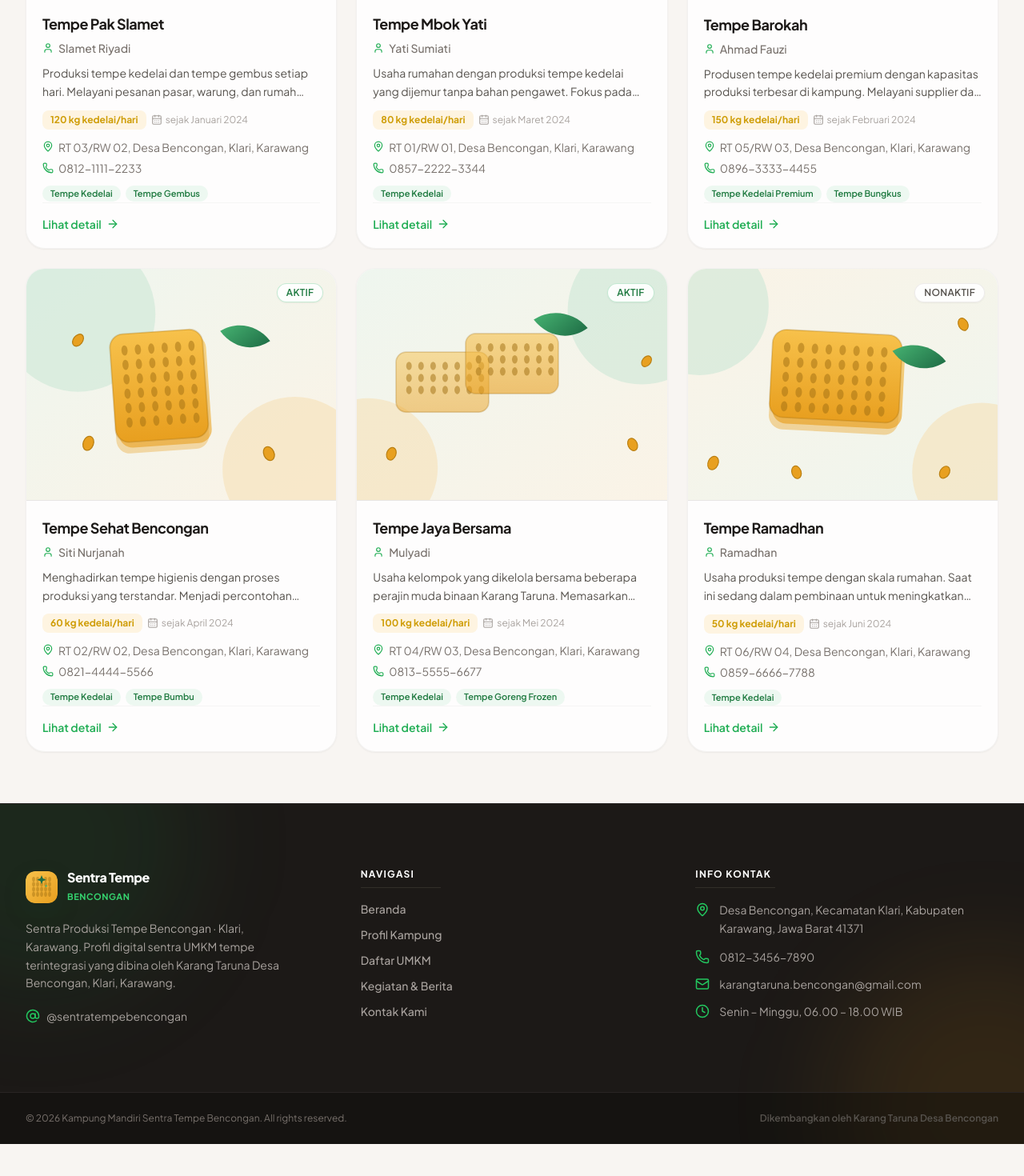
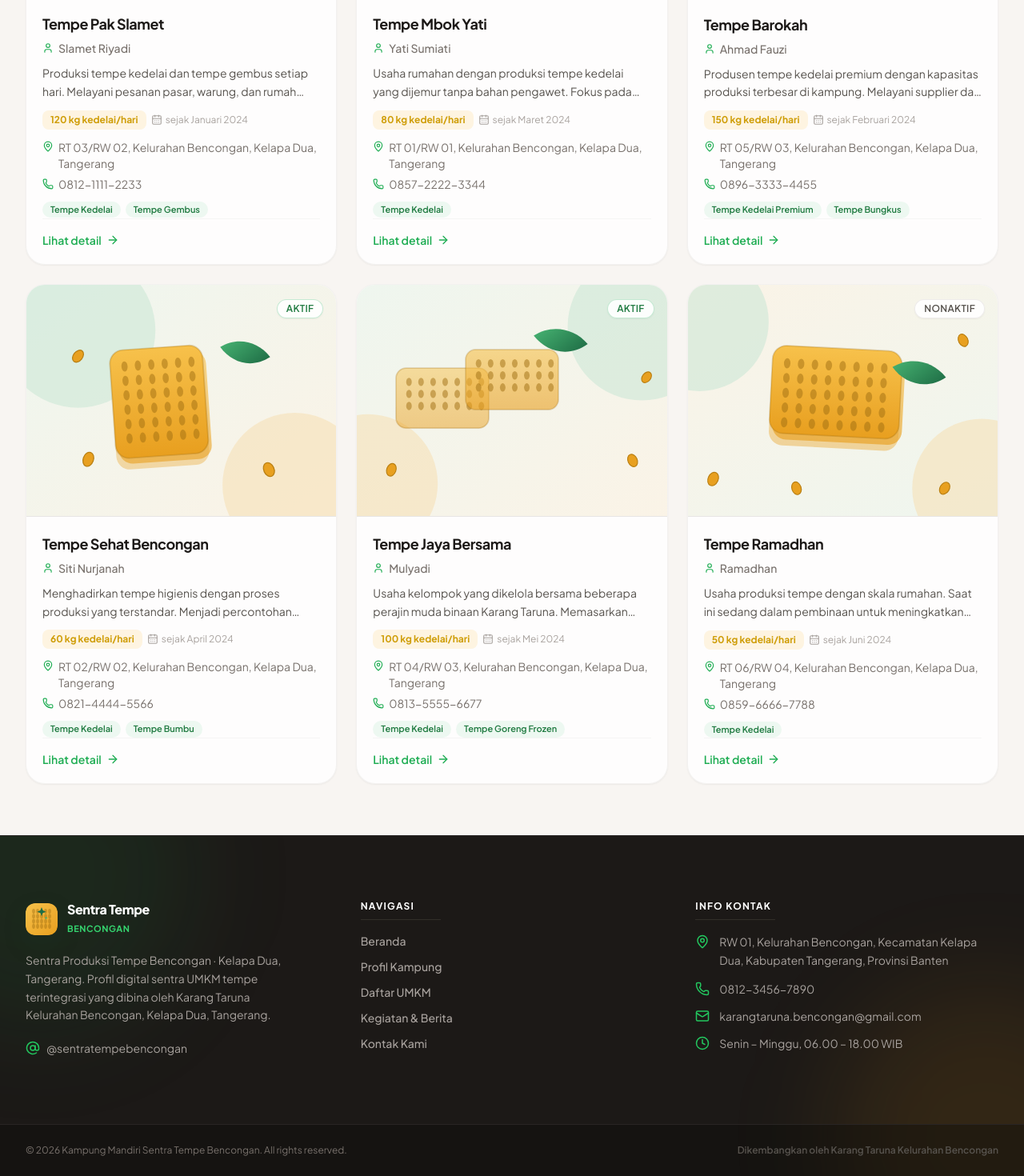
Before and after one commit to rizkii01/kampung-mandiri, a React (Vite) app in the folder frontend/: page /umkm in a window 1280 px wide. Shown: the part 762-2232 px from the top of the page at 80% size. Before the commit the page ends 2192 px from the top, so only its background shows below. Built offline with nearby package versions, Linux system fonts and the light colour scheme.

Commit message:
fix(data): perbarui alamat ke RW 01 Kelurahan Bencongan, Kelapa Dua, Tangerang, Banten

```diff
--- a/frontend/index.html
+++ b/frontend/index.html
@@ -7,13 +7,13 @@
     <title>Sentra Tempe Bencongan — Kampung Mandiri</title>
     <meta
       name="description"
-      content="Portal digital Kampung Mandiri Sentra Tempe Bencongan, Klari, Karawang. Profil kampung tempe, daftar UMKM perajin tempe, kegiatan Karang Taruna, galeri foto, dan kontak."
+      content="Portal digital Kampung Mandiri Sentra Tempe Kelurahan Bencongan, Kelapa Dua, Tangerang. Profil kampung tempe, daftar UMKM perajin tempe, kegiatan Karang Taruna, galeri foto, dan kontak."
     />
     <meta
       name="keywords"
-      content="sentra tempe bencongan, kampung mandiri, kampung tempe, tempe karawang, tempe klari, tempe bencongan, umkm tempe, karang taruna bencongan"
+      content="sentra tempe bencongan, sentra tempe, kampung mandiri, kampung tempe, tempe, tempe bencongan, umkm tempe, karang taruna bencongan"
     />
-    <meta name="author" content="Karang Taruna Desa Bencongan" />
+    <meta name="author" content="Karang Taruna Kelurahan Bencongan" />
     <meta name="robots" content="index, follow" />
     <meta name="theme-color" content="#14532d" />
     <link rel="canonical" href="https://kampung-mandiri.vercel.app/" />
@@ -23,7 +23,7 @@
     <meta property="og:title" content="Sentra Tempe Bencongan — Kampung Mandiri" />
     <meta
       property="og:description"
-      content="Portal digital Kampung Mandiri Sentra Tempe Bencongan, Klari, Karawang. Profil kampung tempe, daftar UMKM perajin tempe, kegiatan Karang Taruna, galeri foto, dan kontak."
+      content="Portal digital Kampung Mandiri Sentra Tempe Kelurahan Bencongan, Kelapa Dua, Tangerang. Profil kampung tempe, daftar UMKM perajin tempe, kegiatan Karang Taruna, galeri foto, dan kontak."
     />
     <meta property="og:url" content="https://kampung-mandiri.vercel.app/" />
     <meta property="og:image" content="https://kampung-mandiri.vercel.app/images/hero-tempe.svg" />
@@ -33,7 +33,7 @@
     <meta name="twitter:title" content="Sentra Tempe Bencongan — Kampung Mandiri" />
     <meta
       name="twitter:description"
-      content="Portal digital Kampung Mandiri Sentra Tempe Bencongan, Klari, Karawang. Profil kampung tempe, daftar UMKM perajin tempe, kegiatan Karang Taruna, galeri foto, dan kontak."
+      content="Portal digital Kampung Mandiri Sentra Tempe Kelurahan Bencongan, Kelapa Dua, Tangerang. Profil kampung tempe, daftar UMKM perajin tempe, kegiatan Karang Taruna, galeri foto, dan kontak."
     />
     <meta name="twitter:image" content="https://kampung-mandiri.vercel.app/images/hero-tempe.svg" />
 
@@ -44,12 +44,11 @@
         "name": "Kampung Mandiri Sentra Tempe Bencongan",
         "url": "https://kampung-mandiri.vercel.app",
         "logo": "https://kampung-mandiri.vercel.app/favicon.svg",
-        "description": "Sentra produksi tempe Desa Bencongan, Kecamatan Klari, Kabupaten Karawang, yang dikelola bersama masyarakat dan Karang Taruna.",
+        "description": "Sentra produksi tempe Kelurahan Bencongan, Kecamatan Kelapa Dua, Kabupaten Tangerang, yang dikelola oleh masyarakat RW 01.",
         "address": {
           "@type": "PostalAddress",
-          "addressLocality": "Klari",
-          "addressRegion": "Jawa Barat",
-          "postalCode": "41371",
+          "addressLocality": "Kelapa Dua",
+          "addressRegion": "Banten",
           "addressCountry": "ID"
         },
         "email": "karangtaruna.bencongan@gmail.com"
--- a/frontend/src/components/Seo.tsx
+++ b/frontend/src/components/Seo.tsx
@@ -5,7 +5,7 @@
 export const SITE_NAME = 'Kampung Mandiri Sentra Tempe'
 export const SITE_TITLE = 'Sentra Tempe Bencongan — Kampung Mandiri'
 export const DEFAULT_DESCRIPTION =
-  'Portal digital Kampung Mandiri Sentra Tempe Bencongan, Klari, Karawang. Profil kampung tempe, daftar UMKM perajin tempe, kegiatan Karang Taruna, galeri foto, dan kontak.'
+  'Portal digital Kampung Mandiri Sentra Tempe Kelurahan Bencongan, Kelapa Dua, Tangerang. Profil kampung tempe, daftar UMKM perajin tempe, kegiatan Karang Taruna, galeri foto, dan kontak.'
 
 const DEFAULT_IMAGE = `${SITE_URL}/images/hero-tempe.svg`
 
--- a/frontend/src/components/layout/Footer.tsx
+++ b/frontend/src/components/layout/Footer.tsx
@@ -33,7 +33,7 @@
             </span>
           </div>
           <p className="mt-4 max-w-xs text-sm leading-relaxed text-stone-400">
-            {siteProfile.tagline}. Profil digital sentra UMKM tempe terintegrasi yang dibina oleh Karang Taruna Desa Bencongan, Klari, Karawang.
+            {siteProfile.tagline}. Profil digital sentra UMKM tempe terintegrasi yang dibina oleh Karang Taruna Kelurahan Bencongan, Kelapa Dua, Tangerang.
           </p>
           {siteProfile.instagram && (
             <motion.a
@@ -91,7 +91,7 @@
       <div className="relative border-t border-stone-800 bg-stone-950/40">
         <div className="mx-auto flex max-w-7xl flex-col items-center justify-between gap-3 px-4 py-6 text-center text-xs text-stone-500 sm:flex-row sm:px-6 lg:px-8">
           <p>© {new Date().getFullYear()} Kampung Mandiri Sentra Tempe Bencongan. All rights reserved.</p>
-          <p className="font-semibold text-stone-600">Dikembangkan oleh Karang Taruna Desa Bencongan</p>
+          <p className="font-semibold text-stone-600">Dikembangkan oleh Karang Taruna Kelurahan Bencongan</p>
         </div>
       </div>
     </footer>
--- a/frontend/src/data/mock.ts
+++ b/frontend/src/data/mock.ts
@@ -3,11 +3,11 @@
 export const siteProfile: SiteProfile = {
   id: 'profile-1',
   nama: 'Kampung Mandiri Sentra Tempe',
-  tagline: 'Sentra Produksi Tempe Bencongan · Klari, Karawang',
+  tagline: 'Sentra Produksi Tempe Bencongan · Kelapa Dua, Tangerang',
   deskripsi:
-    'Kampung Mandiri Sentra Tempe Bencongan merupakan kawasan kampung tempe yang dikelola bersama oleh masyarakat dan Karang Taruna Desa Bencongan, Kecamatan Klari, Kabupaten Karawang. Berawal dari tradisi perajin tempe turun-temurun, kampung ini kini berkembang menjadi sentra produksi tempe yang melibatkan puluhan unit usaha mikro, kecil, dan menengah (UMKM).',
+    'Kampung Mandiri Sentra Tempe Bencongan merupakan kawasan kampung tempe yang dikelola bersama oleh masyarakat dan Karang Taruna Kelurahan Bencongan, Kecamatan Kelapa Dua, Kabupaten Tangerang. Berawal dari tradisi perajin tempe turun-temurun, kampung ini kini berkembang menjadi sentra produksi tempe yang melibatkan puluhan unit usaha mikro, kecil, dan menengah (UMKM).',
   sejarah:
-    'Tradisi pembuatan tempe di Desa Bencongan sudah ada sejak beberapa dekade lalu. Sebagian besar warga menggantungkan hidupnya pada usaha produksi tempe yang diwariskan secara turun-temurun, mulai dari pengolahan kedelai, fermentasi, hingga distribusi ke pasar-pasar tradisional di Karawang dan sekitarnya.\n\nDengan potensi yang besar tersebut, Karang Taruna Desa Bencongan menggagas program kerja "Kampung Mandiri" untuk membina, mengorganisir, dan mendigitalkan potensi UMKM tempe di kampung ini. Program ini menjadikan Bencongan sebagai kampung tempe yang mandiri secara ekonomi, terorganisir dengan baik, dan dikenal luas oleh masyarakat.\n\nMelalui pendampingan produksi, peningkatan higienitas, serta pemasaran bersama, para perajin kini dapat memasarkan produknya lebih luas — tidak hanya pasar lokal, tetapi juga ke kota-kota besar di sekitar Jabodetabek.',
+    'Tradisi pembuatan tempe di Kelurahan Bencongan sudah ada sejak beberapa dekade lalu. Sebagian besar warga menggantungkan hidupnya pada usaha produksi tempe yang diwariskan secara turun-temurun, mulai dari pengolahan kedelai, fermentasi, hingga distribusi ke pasar-pasar tradisional di Tangerang dan sekitarnya.\n\nDengan potensi yang besar tersebut, Karang Taruna Kelurahan Bencongan menggagas program kerja "Kampung Mandiri" untuk membina, mengorganisir, dan mendigitalkan potensi UMKM tempe di kampung ini. Program ini menjadikan Bencongan sebagai kampung tempe yang mandiri secara ekonomi, terorganisir dengan baik, dan dikenal luas oleh masyarakat.\n\nMelalui pendampingan produksi, peningkatan higienitas, serta pemasaran bersama, para perajin kini dapat memasarkan produknya lebih luas — tidak hanya pasar lokal, tetapi juga ke kota-kota besar di sekitar Jabodetabek.',
   visi:
     'Menjadi kampung mandiri yang unggul dalam produksi tempe berkualitas, berdaya saing, dan mampu mensejahterakan seluruh masyarakatnya.',
   misi: [
@@ -17,7 +17,7 @@
     'Mendigitalkan profil dan promosi kampung tempe agar dikenal masyarakat luas.',
     'Menumbuhkan regenerasi perajin muda melalui pembinaan Karang Taruna.',
   ],
-  alamat: 'Desa Bencongan, Kecamatan Klari, Kabupaten Karawang, Jawa Barat 41371',
+  alamat: 'RW 01, Kelurahan Bencongan, Kecamatan Kelapa Dua, Kabupaten Tangerang, Provinsi Banten',
   noHp: '0812-3456-7890',
   email: 'karangtaruna.bencongan@gmail.com',
   jamOperasional: 'Senin – Minggu, 06.00 – 18.00 WIB',
@@ -33,7 +33,7 @@
     pemilik: 'Slamet Riyadi',
     deskripsi:
       'Produksi tempe kedelai dan tempe gembus setiap hari. Melayani pesanan pasar, warung, dan rumah tangga. Menjaga kualitas dengan pemilihan kedelai lokal dan proses fermentasi yang bersih.',
-    alamat: 'RT 03/RW 02, Desa Bencongan, Klari, Karawang',
+    alamat: 'RT 03/RW 02, Kelurahan Bencongan, Kelapa Dua, Tangerang',
     noHp: '0812-1111-2233',
     kapasitas: '120 kg kedelai/hari',
     status: 'AKTIF',
@@ -47,7 +47,7 @@
     pemilik: 'Yati Sumiati',
     deskripsi:
       'Usaha rumahan dengan produksi tempe kedelai yang dijemur tanpa bahan pengawet. Fokus pada pemasaran ke tetangga dan pedagang sayur keliling.',
-    alamat: 'RT 01/RW 01, Desa Bencongan, Klari, Karawang',
+    alamat: 'RT 01/RW 01, Kelurahan Bencongan, Kelapa Dua, Tangerang',
     noHp: '0857-2222-3344',
     kapasitas: '80 kg kedelai/hari',
     status: 'AKTIF',
@@ -61,7 +61,7 @@
     pemilik: 'Ahmad Fauzi',
     deskripsi:
       'Produsen tempe kedelai premium dengan kapasitas produksi terbesar di kampung. Melayani supplier dan pasar induk, serta pemesanan partai besar.',
-    alamat: 'RT 05/RW 03, Desa Bencongan, Klari, Karawang',
+    alamat: 'RT 05/RW 03, Kelurahan Bencongan, Kelapa Dua, Tangerang',
     noHp: '0896-3333-4455',
     kapasitas: '150 kg kedelai/hari',
     status: 'AKTIF',
@@ -75,7 +75,7 @@
     pemilik: 'Siti Nurjanah',
     deskripsi:
       'Menghadirkan tempe higienis dengan proses produksi yang terstandar. Menjadi percontohan higienitas dalam program pembinaan Karang Taruna.',
-    alamat: 'RT 02/RW 02, Desa Bencongan, Klari, Karawang',
+    alamat: 'RT 02/RW 02, Kelurahan Bencongan, Kelapa Dua, Tangerang',
     noHp: '0821-4444-5566',
     kapasitas: '60 kg kedelai/hari',
     status: 'AKTIF',
@@ -89,7 +89,7 @@
     pemilik: 'Mulyadi',
     deskripsi:
       'Usaha kelompok yang dikelola bersama beberapa perajin muda binaan Karang Taruna. Memasarkan tempe ke beberapa kantin dan warung makan.',
-    alamat: 'RT 04/RW 03, Desa Bencongan, Klari, Karawang',
+    alamat: 'RT 04/RW 03, Kelurahan Bencongan, Kelapa Dua, Tangerang',
     noHp: '0813-5555-6677',
     kapasitas: '100 kg kedelai/hari',
     status: 'AKTIF',
@@ -103,7 +103,7 @@
     pemilik: 'Ramadhan',
     deskripsi:
       'Usaha produksi tempe dengan skala rumahan. Saat ini sedang dalam pembinaan untuk meningkatkan kualitas dan kapasitas produksi.',
-    alamat: 'RT 06/RW 04, Desa Bencongan, Klari, Karawang',
+    alamat: 'RT 06/RW 04, Kelurahan Bencongan, Kelapa Dua, Tangerang',
     noHp: '0859-6666-7788',
     kapasitas: '50 kg kedelai/hari',
     status: 'NONAKTIF',
@@ -118,9 +118,9 @@
     id: 'news-1',
     judul: 'Resmi Diluncurkan! Profil Digital Kampung Mandiri Sentra Tempe',
     ringkasan:
-      'Karang Taruna Desa Bencongan meluncurkan website profil digital kampung tempe sebagai bagian dari program kerja Kampung Mandiri.',
+      'Karang Taruna Kelurahan Bencongan meluncurkan website profil digital kampung tempe sebagai bagian dari program kerja Kampung Mandiri.',
     konten:
-      'Desa Bencongan, Klari — Karang Taruna Desa Bencongan resmi meluncurkan website profil digital Kampung Mandiri Sentra Tempe. Website ini menjadi langkah awal digitalisasi potensi kampung tempe agar dikenal oleh masyarakat luas.\n\nMelalui website ini, pengunjung dapat mengenal profil kampung, melihat daftar UMKM perajin tempe, hingga berita dan dokumentasi kegiatan yang telah dilakukan. Website ini juga menjadi salah satu bentuk transparansi program kerja Karang Taruna kepada masyarakat.\n\n"Kami berharap dengan adanya profil digital ini, Kampung Tempe Bencongan semakin dikenal and para perajin semakin terbantu dalam pemasarannya," ujar perwakilan Karang Taruna.\n\nKegiatan peluncuran dihadiri oleh perangkat desa, tokoh masyarakat, dan para perajin tempe setempat.',
+      'Kelurahan Bencongan, Kelapa Dua — Karang Taruna Kelurahan Bencongan resmi meluncurkan website profil digital Kampung Mandiri Sentra Tempe. Website ini menjadi langkah awal digitalisasi potensi kampung tempe agar dikenal oleh masyarakat luas.\n\nMelalui website ini, pengunjung dapat mengenal profil kampung, melihat daftar UMKM perajin tempe, hingga berita dan dokumentasi kegiatan yang telah dilakukan. Website ini juga menjadi salah satu bentuk transparansi program kerja Karang Taruna kepada masyarakat.\n\n"Kami berharap dengan adanya profil digital ini, Kampung Tempe Bencongan semakin dikenal and para perajin semakin terbantu dalam pemasarannya," ujar perwakilan Karang Taruna.\n\nKegiatan peluncuran dihadiri oleh perangkat desa, tokoh masyarakat, dan para perajin tempe setempat.',
     penulis: 'Karang Taruna Bencongan',
     tanggal: '2026-08-01',
     kategori: 'Program Kerja',
@@ -130,9 +130,9 @@
     id: 'news-2',
     judul: 'Panen Raya Tempe: Bencongan Pasok Ratusan Kilogram Setiap Hari',
     ringkasan:
-      'Produksi tempe di Kampung Bencongan mencapai ratusan kilogram per hari dan memenuhi kebutuhan pasar di Karawang hingga sekitarnya.',
+      'Produksi tempe di Kampung Bencongan mencapai ratusan kilogram per hari dan memenuhi kebutuhan pasar di Tangerang hingga sekitarnya.',
     konten:
-      'Kampung Tempe Bencongan menunjukkan kapasitas produksinya. Dari puluhan UMKM yang aktif, total produksi tempe diperkirakan mencapai ratusan kilogram kedelai per hari.\n\nProduksi tersebut didistribusikan ke pasar-pasar tradisional di Karawang, serta melayani pesanan warung, kantin, dan supplier di kota-kota sekitar.\n\nPeningkatan produksi ini tidak lepas dari pendampingan yang dilakukan Karang Taruna, mulai dari kualitas bahan baku, proses fermentasi, hingga pemasaran bersama.\n\nKe depan, para perajin berharap produksi dapat terus meningkat dan menjangkau pasar yang lebih luas lagi.',
+      'Kampung Tempe Bencongan menunjukkan kapasitas produksinya. Dari puluhan UMKM yang aktif, total produksi tempe diperkirakan mencapai ratusan kilogram kedelai per hari.\n\nProduksi tersebut didistribusikan ke pasar-pasar tradisional di Tangerang, serta melayani pesanan warung, kantin, dan supplier di kota-kota sekitar.\n\nPeningkatan produksi ini tidak lepas dari pendampingan yang dilakukan Karang Taruna, mulai dari kualitas bahan baku, proses fermentasi, hingga pemasaran bersama.\n\nKe depan, para perajin berharap produksi dapat terus meningkat dan menjangkau pasar yang lebih luas lagi.',
     penulis: 'Pengurus Karang Taruna',
     tanggal: '2026-07-18',
     kategori: 'Berita',
@@ -144,7 +144,7 @@
     ringkasan:
       'Program pembinaan Karang Taruna menghadirkan pelatihan higienitas untuk meningkatkan kualitas produksi tempe para perajin muda.',
     konten:
-      'Karang Taruna Desa Bencongan menggelar pelatihan higienitas produksi tempe bagi perajin muda. Pelatihan ini bertujuan meningkatkan standar kebersihan dalam proses produksi.\n\nMateri yang diberikan meliputi pengelolaan air, kebersihan alat produksi, penyimpanan kedelai, serta proses fermentasi yang baik dan benar.\n\nPara peserta sangat antusias mengikuti pelatihan ini. Beberapa perajin mengaku mendapatkan pengetahuan baru yang sebelumnya belum diterapkan dalam usahanya.\n\nProgram ini akan berlanjut dengan pendampingan rutin dan pemantauan penerapan higienitas di setiap UMKM.',
+      'Karang Taruna Kelurahan Bencongan menggelar pelatihan higienitas produksi tempe bagi perajin muda. Pelatihan ini bertujuan meningkatkan standar kebersihan dalam proses produksi.\n\nMateri yang diberikan meliputi pengelolaan air, kebersihan alat produksi, penyimpanan kedelai, serta proses fermentasi yang baik dan benar.\n\nPara peserta sangat antusias mengikuti pelatihan ini. Beberapa perajin mengaku mendapatkan pengetahuan baru yang sebelumnya belum diterapkan dalam usahanya.\n\nProgram ini akan berlanjut dengan pendampingan rutin dan pemantauan penerapan higienitas di setiap UMKM.',
     penulis: 'Pengurus Karang Taruna',
     tanggal: '2026-06-25',
     kategori: 'Kegiatan',
@@ -152,11 +152,11 @@
   },
   {
     id: 'news-4',
-    judul: 'Gelar UMKM Sentra Tempe: Raih Pembeli dari Karawang Hingga Jakarta',
+    judul: 'Gelar UMKM Sentra Tempe: Raih Pembeli dari Tangerang Hingga Jakarta',
     ringkasan:
       'Gelar UMKM yang diselenggarakan Karang Taruna berhasil menarik pembeli dari berbagai kota, termasuk Jakarta dan sekitarnya.',
     konten:
-      'Karang Taruna Desa Bencongan menyelenggarakan Gelar UMKM Sentra Tempe yang diikuti oleh seluruh perajin binaan. Acara ini menjadi ajang promosi produk tempe kampung.\n\nPengunjung dapat membeli langsung berbagai varian tempe, mulai dari tempe kedelai, tempe gembus, hingga tempe goreng frozen.\n\nAcara ini berhasil menarik pembeli dari Karawang hingga Jakarta. Beberapa pengunjung bahkan melakukan pemesanan rutin untuk dikirim ke luar kota.\n\nGelar UMKM akan dijadwalkan kembali secara berkala sebagai bagian dari strategi pemasaran bersama kampung tempe.',
+      'Karang Taruna Kelurahan Bencongan menyelenggarakan Gelar UMKM Sentra Tempe yang diikuti oleh seluruh perajin binaan. Acara ini menjadi ajang promosi produk tempe kampung.\n\nPengunjung dapat membeli langsung berbagai varian tempe, mulai dari tempe kedelai, tempe gembus, hingga tempe goreng frozen.\n\nAcara ini berhasil menarik pembeli dari Tangerang hingga Jakarta. Beberapa pengunjung bahkan melakukan pemesanan rutin untuk dikirim ke luar kota.\n\nGelar UMKM akan dijadwalkan kembali secara berkala sebagai bagian dari strategi pemasaran bersama kampung tempe.',
     penulis: 'Pengurus Karang Taruna',
     tanggal: '2026-05-30',
     kategori: 'Kegiatan',
--- a/frontend/src/features/contact/ContactPage.tsx
+++ b/frontend/src/features/contact/ContactPage.tsx
@@ -28,7 +28,7 @@
     <div>
       <Seo
         title="Kontak Kampung Tempe"
-        description={`Hubungi ${siteProfile.nama}, Bencongan, Klari, Karawang. Alamat: ${siteProfile.alamat}. Telepon: ${siteProfile.noHp}. Email: ${siteProfile.email}.`}
+        description={`Hubungi ${siteProfile.nama}, Kelurahan Bencongan, Kelapa Dua, Tangerang. Alamat: ${siteProfile.alamat}. Telepon: ${siteProfile.noHp}. Email: ${siteProfile.email}.`}
         keywords="kontak karang taruna bencongan, alamat kampung tempe karawang, pesan tempe bencongan, sentra tempe klari"
       />
       <section className="bg-gradient-to-br from-tempe-cream-50 via-white to-tempe-green-50/30">
@@ -71,7 +71,7 @@
               <h2 className="text-2xl font-bold text-white">Bekerja sama dengan kami?</h2>
               <p className="mt-3 leading-relaxed text-tempe-green-50">
                 Untuk kerja sama pemasaran, pemesanan partai, atau kunjungan, silakan hubungi
-                Karang Taruna Desa Bencongan langsung melalui WhatsApp atau media sosial kami.
+                Karang Taruna Kelurahan Bencongan langsung melalui WhatsApp atau media sosial kami.
               </p>
               <div className="mt-6 flex flex-wrap gap-3">
                 <a
--- a/frontend/src/features/landing/LandingPage.tsx
+++ b/frontend/src/features/landing/LandingPage.tsx
@@ -140,7 +140,7 @@
               </h1>
 
               <p className="mt-6 text-lg font-medium text-tempe-green-800/90 leading-relaxed max-w-lg">
-                {profile?.tagline ?? 'Digitalisasi UMKM Perajin Tempe Desa Bencongan'}
+                {profile?.tagline ?? 'Digitalisasi UMKM Perajin Tempe Kelurahan Bencongan'}
               </p>
 
               <p className="mt-4 leading-relaxed text-stone-600 max-w-xl">
@@ -404,7 +404,7 @@
                 </h2>
 
                 <p className="mt-4 leading-relaxed text-stone-200 max-w-xl">
-                  Kami memfasilitasi kerja sama pasokan rutin untuk katering, pasar induk, reseller, warung makan, hingga studi wisata edukasi pembuatan tempe di Desa Bencongan.
+                  Kami memfasilitasi kerja sama pasokan rutin untuk katering, pasar induk, reseller, warung makan, hingga studi wisata edukasi pembuatan tempe di Kelurahan Bencongan.
                 </p>
 
                 <div className="mt-8 flex flex-wrap gap-4">
--- a/frontend/src/features/news/NewsDetailPage.tsx
+++ b/frontend/src/features/news/NewsDetailPage.tsx
@@ -53,7 +53,7 @@
     datePublished: news.tanggal,
     dateModified: news.tanggal,
     author: { '@type': 'Organization', name: news.penulis },
-    publisher: { '@type': 'Organization', name: 'Karang Taruna Desa Bencongan' },
+    publisher: { '@type': 'Organization', name: 'Karang Taruna Kelurahan Bencongan' },
   }
 
   return (
--- a/frontend/src/features/news/NewsListPage.tsx
+++ b/frontend/src/features/news/NewsListPage.tsx
@@ -38,7 +38,7 @@
     <div>
       <Seo
         title="Kegiatan & Program Kerja"
-        description="Berita dan dokumentasi kegiatan Karang Taruna Kampung Mandiri Sentra Tempe Bencongan, Klari, Karawang — pelatihan, pembinaan UMKM, hingga galeri foto kampung tempe."
+        description="Berita dan dokumentasi kegiatan Karang Taruna Kampung Mandiri Sentra Tempe Kelurahan Bencongan, Kelapa Dua, Tangerang — pelatihan, pembinaan UMKM, hingga galeri foto kampung tempe."
         keywords="kegiatan karang taruna, berita kampung tempe, program kerja kampung mandiri, galeri foto bencongan"
       />
       <section className="bg-gradient-to-br from-tempe-cream-50 via-white to-tempe-green-50/30">
--- a/frontend/src/features/profile/ProfilePage.tsx
+++ b/frontend/src/features/profile/ProfilePage.tsx
@@ -47,8 +47,8 @@
     email: data.email,
     address: {
       '@type': 'PostalAddress',
-      addressLocality: 'Klari',
-      addressRegion: 'Jawa Barat',
+      addressLocality: 'Kelapa Dua',
+      addressRegion: 'Banten',
       addressCountry: 'ID',
     },
     openingHours: 'Mo-Su 06:00-18:00',
@@ -59,7 +59,7 @@
       <Seo
         title="Profil Kampung Tempe"
         description={data.deskripsi}
-        keywords="kampung tempe bencongan, sentra tempe klari, sejarah tempe karawang, karang taruna bencongan"
+        keywords="kampung tempe bencongan, sentra tempe kelapa dua, sejarah tempe tangerang, karang taruna bencongan"
         image={`${SITE_URL}${data.heroImageUrl}`}
         jsonLd={localBusinessJsonLd}
       />
--- a/frontend/src/features/umkm/UmkmDetailPage.tsx
+++ b/frontend/src/features/umkm/UmkmDetailPage.tsx
@@ -63,8 +63,8 @@
     telephone: umkm.noHp,
     address: {
       '@type': 'PostalAddress',
-      addressLocality: 'Klari',
-      addressRegion: 'Jawa Barat',
+      addressLocality: 'Kelapa Dua',
+      addressRegion: 'Banten',
       addressCountry: 'ID',
     },
     makesOffer: umkm.produk.map((produk) => ({
@@ -78,7 +78,7 @@
       <Seo
         title={umkm.nama}
         description={`${umkm.nama} — ${umkm.deskripsi} Alamat: ${umkm.alamat}. Kontak: ${umkm.noHp}.`}
-        keywords={`${umkm.nama}, tempe bencongan, ${umkm.produk.join(', ')}, tempe karawang`}
+        keywords={`${umkm.nama}, tempe bencongan, ${umkm.produk.join(', ')}, tempe tangerang`}
         image={`${SITE_URL}${umkm.imageUrl}`}
         jsonLd={umkmJsonLd}
       />
--- a/frontend/src/features/umkm/UmkmListPage.tsx
+++ b/frontend/src/features/umkm/UmkmListPage.tsx
@@ -37,7 +37,7 @@
     <div>
       <Seo
         title="UMKM Perajin Tempe"
-        description={`Daftar unit usaha UMKM tempe di ${siteProfile.nama}, Klari, Karawang — profil produsen, produk, kapasitas produksi, dan kontak perajin tempe Bencongan.`}
+        description={`Daftar unit usaha UMKM tempe di ${siteProfile.nama}, Kelapa Dua, Tangerang — profil produsen, produk, kapasitas produksi, dan kontak perajin tempe Bencongan.`}
         keywords="umkm tempe, perajin tempe bencongan, produsen tempe karawang, tempe kedelai klari, jual tempe"
       />
       <section className="bg-gradient-to-br from-tempe-cream-50 via-white to-tempe-green-50/30">
```
